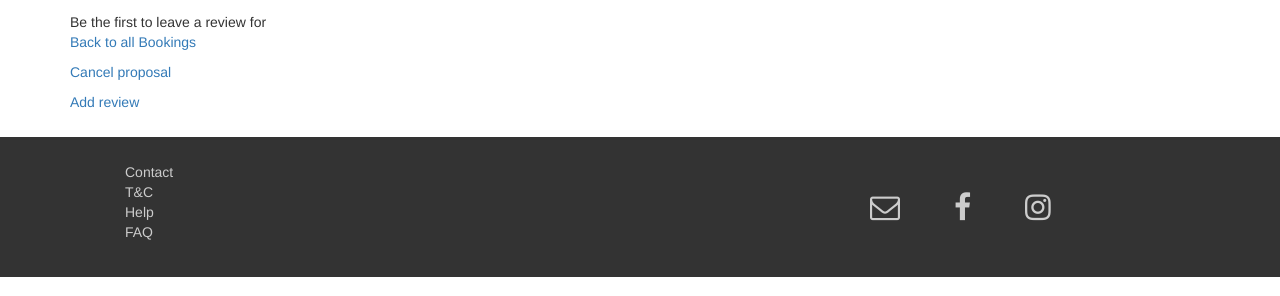
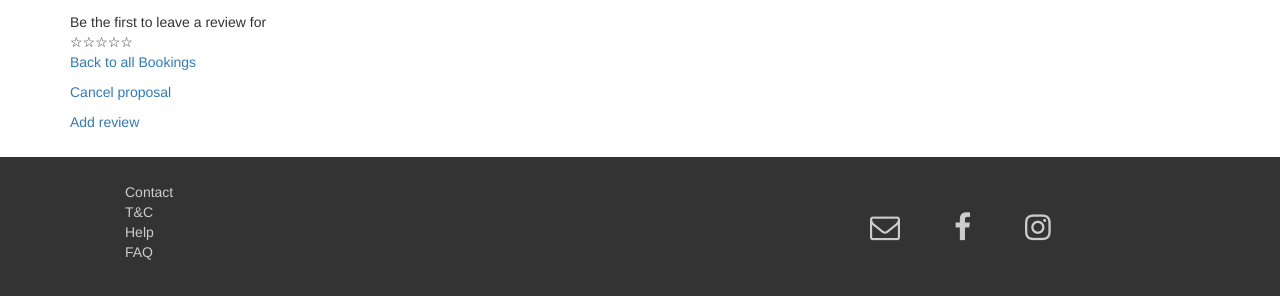
Before and after one commit to lieberherr87/drone-on-demand, a Rails app: page /proposals/1 in a window 1280 px wide. Shown: the part 286-582 px from the top of the page. Run offline with Rails 7, Linux system fonts and the light colour scheme; a user stored in the database is signed in; data that the repository does not hold is empty; style sheets or scripts are compiled from the project's sources; some libraries are stand-ins or nearby versions.

Commit message:
Added star rating to the reviews in view/proposal/show and added a rating component and import rating in index

```diff
--- a/app/assets/stylesheets/components/_index.scss
+++ b/app/assets/stylesheets/components/_index.scss
@@ -2,3 +2,4 @@
 @import "avatars";
 @import "badges";
 @import "banner";
+@import "rating";
--- /dev/null
+++ b/app/assets/stylesheets/components/_rating.scss
@@ -0,0 +1,4 @@
+.rating > span:hover:before {
+   content: "\2605";
+   position: absolute;
+}
--- a/app/views/proposals/show.html.erb
+++ b/app/views/proposals/show.html.erb
@@ -8,12 +8,15 @@
   <p><b>Additional Info: </b><%= @proposal.content %></p>
 
   <div id="reviews">
-  <% if @proposal.review.blank? %>
+    <% if @proposal.review.blank? %>
     Be the first to leave a review for <%= @proposal.operator_profile.user.first_name %>
-  <% else %>
+    <% else %>
       <%= render 'reviews/show', review: @proposal.review %>
-  <% end %>
-</div>
+    <% end %>
+    <div class="rating">
+      <span>☆</span><span>☆</span><span>☆</span><span>☆</span><span>☆</span>
+    </div>
+  </div>
 
   <p><%= link_to 'Back to all Bookings', proposals_path %> </p>
   <% unless current_user.pilot? %>
```
